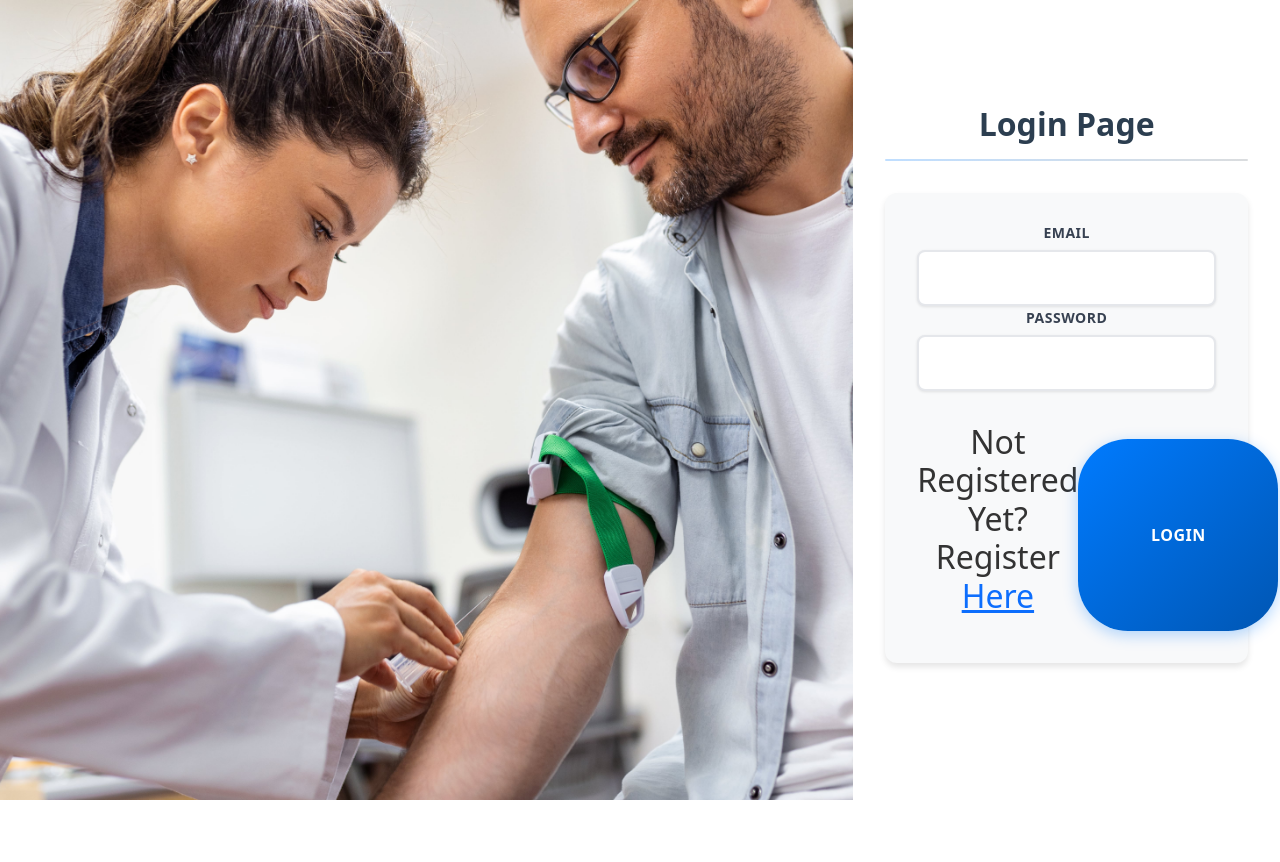
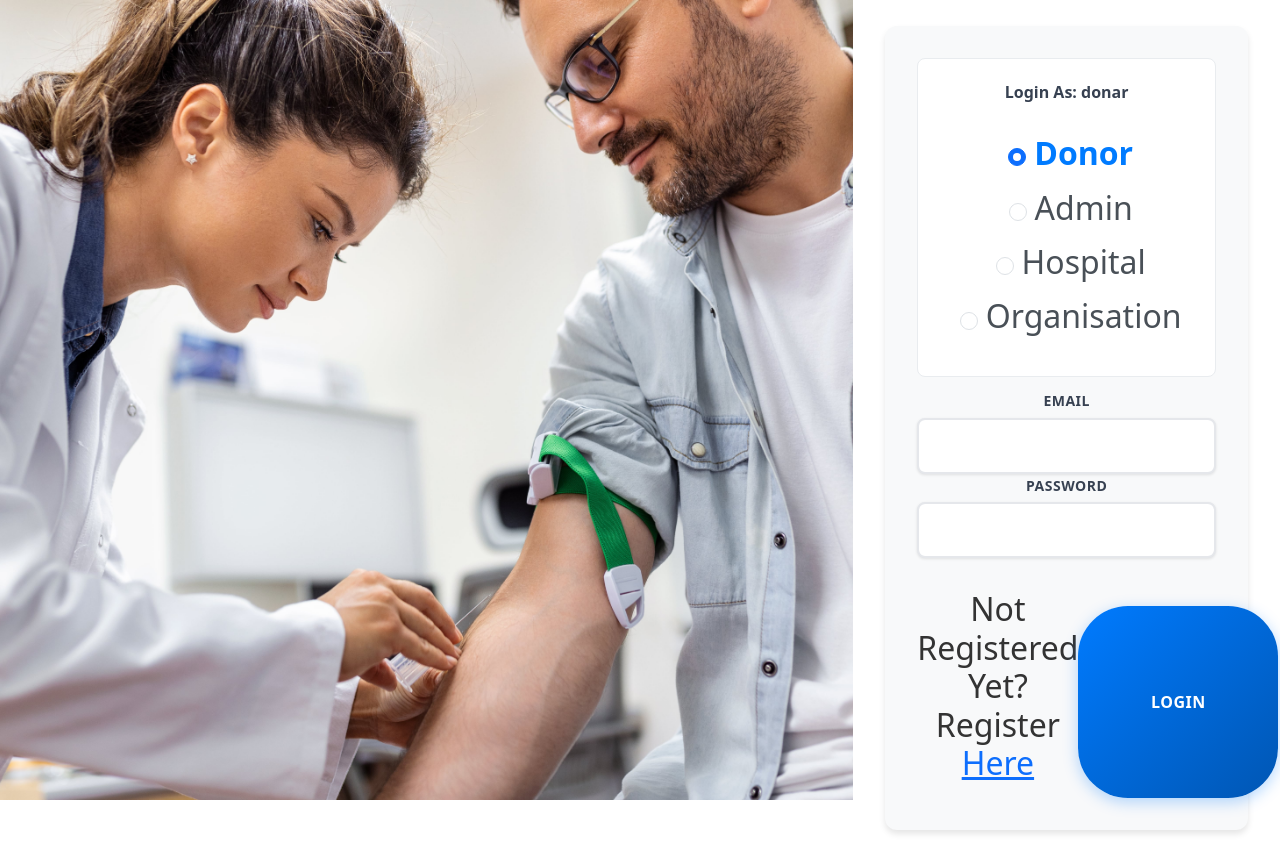
Before and after one commit to cjffcnx/Final-project, a React (Create React App) app in the folder client/: page /login in a window 1280 px wide. Before the commit the page ends 800 px from the top, so only its background shows below. Built offline with nearby package versions, Linux system fonts and the light colour scheme; no server answers.

Commit message:
Working on inventory addition

```diff
--- a/client/src/components/shared/Form.js
+++ b/client/src/components/shared/Form.js
@@ -1,6 +1,6 @@
 import { useState } from 'react'
 import InputType from './InputType'
-import {Link} from 'react-router-dom'
+import { Link } from 'react-router-dom'
 import { handleLogin, handleRegister } from '../../services/AuthService';
 const Form = ({ formType, submitBtn, formTitle }) => {
 
@@ -22,13 +22,13 @@ const Form = ({ formType, submitBtn, formTitle }) => {
       <h1 className='text-center'>{formTitle}</h1>
       <hr />
 
-      <form onSubmit={(e)=>{
-if(formType==='login')
+      <form onSubmit={(e) => {
+        if (formType === 'login')
           // handle login
-return handleLogin(e,email,password, role)
+          return handleLogin(e, email, password, role)
 
-else if(formType==='register')
-return handleRegister(e,name,role,organisationName,hospitalName,email,password,website,address,phone)
+        else if (formType === 'register')
+          return handleRegister(e, name, role, organisationName, hospitalName, email, password, website, address, phone)
 
       }}>
         {/* Switch statement */}
@@ -37,6 +37,64 @@ return handleRegister(e,name,role,organisationName,hospitalName,email,password,w
             case 'login':
               return (
                 <>
+                  <div className="role-selection mb-3">
+                    <p className="role-title">Login As: <strong>{role}</strong></p>
+                    <div className="d-flex mb-3">
+                      <div className="form-check ms-2">
+                        <input
+                          type="radio"
+                          className="form-check-input"
+                          name="role"
+                          id="donarRadioLogin"
+                          value="donar"
+                          onChange={(e) => setRole(e.target.value)}
+                          defaultChecked
+                        />
+                        <label htmlFor="donarRadioLogin" className="form-check-label">
+                          Donor
+                        </label>
+                      </div>
+                      <div className="form-check ms-2">
+                        <input
+                          type="radio"
+                          className="form-check-input"
+                          name="role"
+                          id="adminRadioLogin"
+                          value="admin"
+                          onChange={(e) => setRole(e.target.value)}
+                        />
+                        <label htmlFor="adminRadioLogin" className="form-check-label">
+                          Admin
+                        </label>
+                      </div>
+                      <div className="form-check ms-2">
+                        <input
+                          type="radio"
+                          className="form-check-input"
+                          name="role"
+                          id="hospitalRadioLogin"
+                          value="hospital"
+                          onChange={(e) => setRole(e.target.value)}
+                        />
+                        <label htmlFor="hospitalRadioLogin" className="form-check-label">
+                          Hospital
+                        </label>
+                      </div>
+                      <div className="form-check ms-2">
+                        <input
+                          type="radio"
+                          className="form-check-input"
+                          name="role"
+                          id="organisationRadioLogin"
+                          value="organisation"
+                          onChange={(e) => setRole(e.target.value)}
+                        />
+                        <label htmlFor="organisationRadioLogin" className="form-check-label">
+                          Organisation
+                        </label>
+                      </div>
+                    </div>
+                  </div>
                   <InputType labelText={'Email'}
                     labelFor={'forEmail'}
                     inputType={'email'}
@@ -194,11 +252,11 @@ return handleRegister(e,name,role,organisationName,hospitalName,email,password,w
         <div className="d-flex flex-row justify-content-between">
           {/* Check the form type and then conditionally render based on that*/}
 
-{formType==='login'? (
+          {formType === 'login' ? (
             <p> Not Registered Yet? Register
               <Link to={'/register'}> Here</Link>
             </p>
-):(
+          ) : (
             <p> Already a user? Please
               <Link to={'/login'}> Login</Link>
             </p>
--- a/client/src/components/shared/modal/Modal.js
+++ b/client/src/components/shared/modal/Modal.js
@@ -1,10 +1,29 @@
 import React, { useState } from 'react'
 import InputType from '../InputType';
+import API from '../../../services/API';
+
 const Modal = () => {
   const [inventoryType, setInventoryType] = useState('in');
   const [bloodGroup, setBloodGroup] = useState('');
   const [quantity, setQuantity] = useState(0);
   const [donarEmail, setDonarEmail] = useState('');
+
+  //Hande modal data
+  const handleModalSubmit=async()=>{
+    try {
+      if(!bloodGroup || !quantity){
+        return alert("Please fill all the fields");
+      }
+      const {data}=await API.post('/inventory/create-inventory',{
+        inventoryType,
+        bloodGroup,
+        quantity,
+        donarEmail
+      });
+    } catch (error) {
+      console.log(error);
+    }
+    };
   return (
     <>
       {/* Modal */}
@@ -26,6 +45,7 @@ const Modal = () => {
                     defaultChecked
                     value={'in'}
                     onChange={(e) => setInventoryType(e.target.value)}
+                    className='form-check-input'
                   />
                   <label htmlFor='in' className='form-check-label'>In</label>
                 </div>
@@ -37,6 +57,7 @@ const Modal = () => {
 
                     value={'out'}
                     onChange={(e) => setInventoryType(e.target.value)}
+                    className='form-check-input'
                   />
                   <label htmlFor='out' className='form-check-label'>Out</label>
                 </div>
@@ -73,7 +94,7 @@ value={quantity}
             </div>
             <div className="modal-footer">
               <button type="button" className="btn btn-secondary" data-bs-dismiss="modal">Close</button>
-              <button type="button" className="btn btn-primary">Submit</button>
+              <button type="button" className="btn btn-primary" onClick={handleModalSubmit}>Submit</button>
             </div>
 
 
```
Lines whose indentation alone changed are shown as unchanged.
